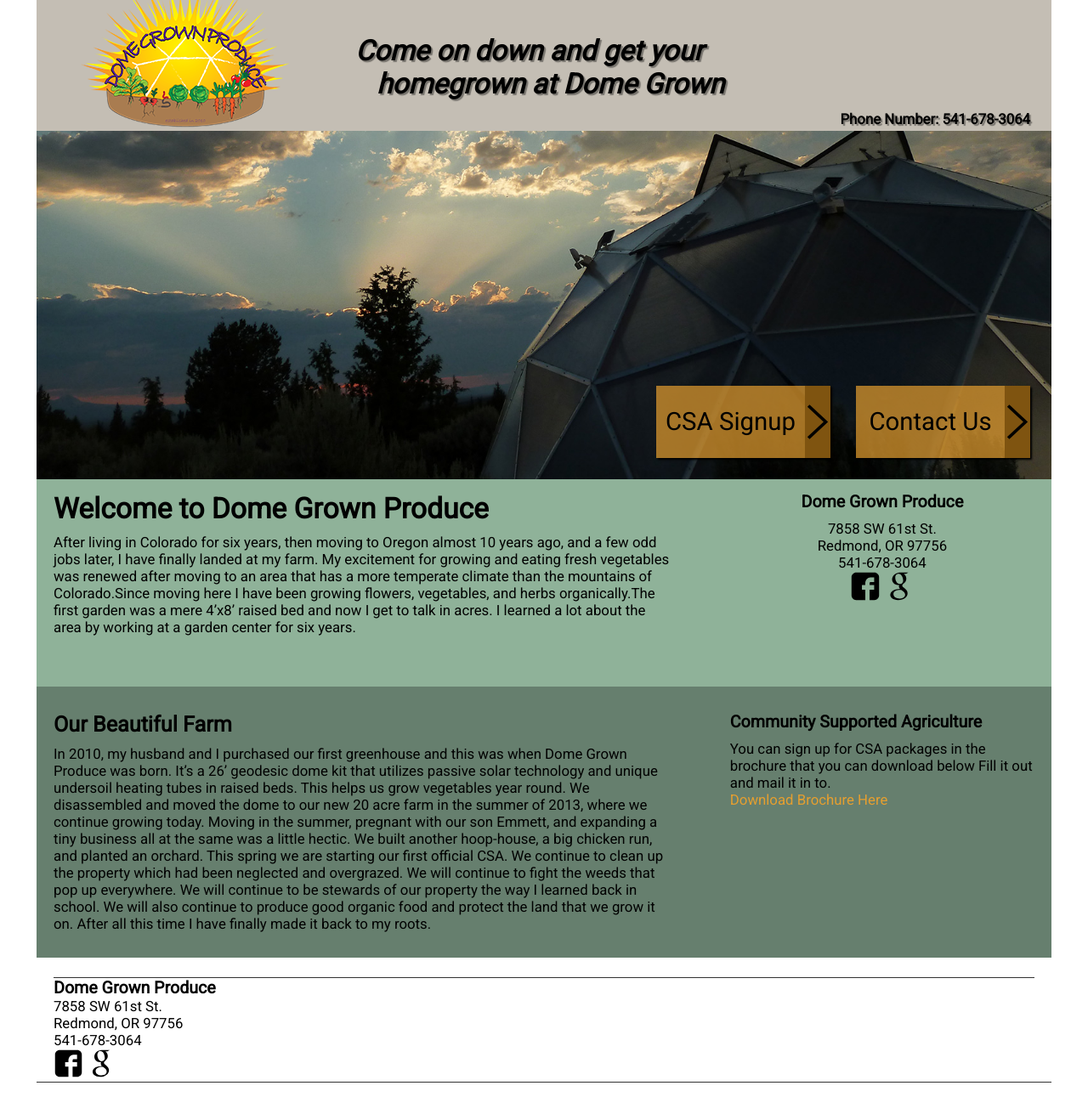
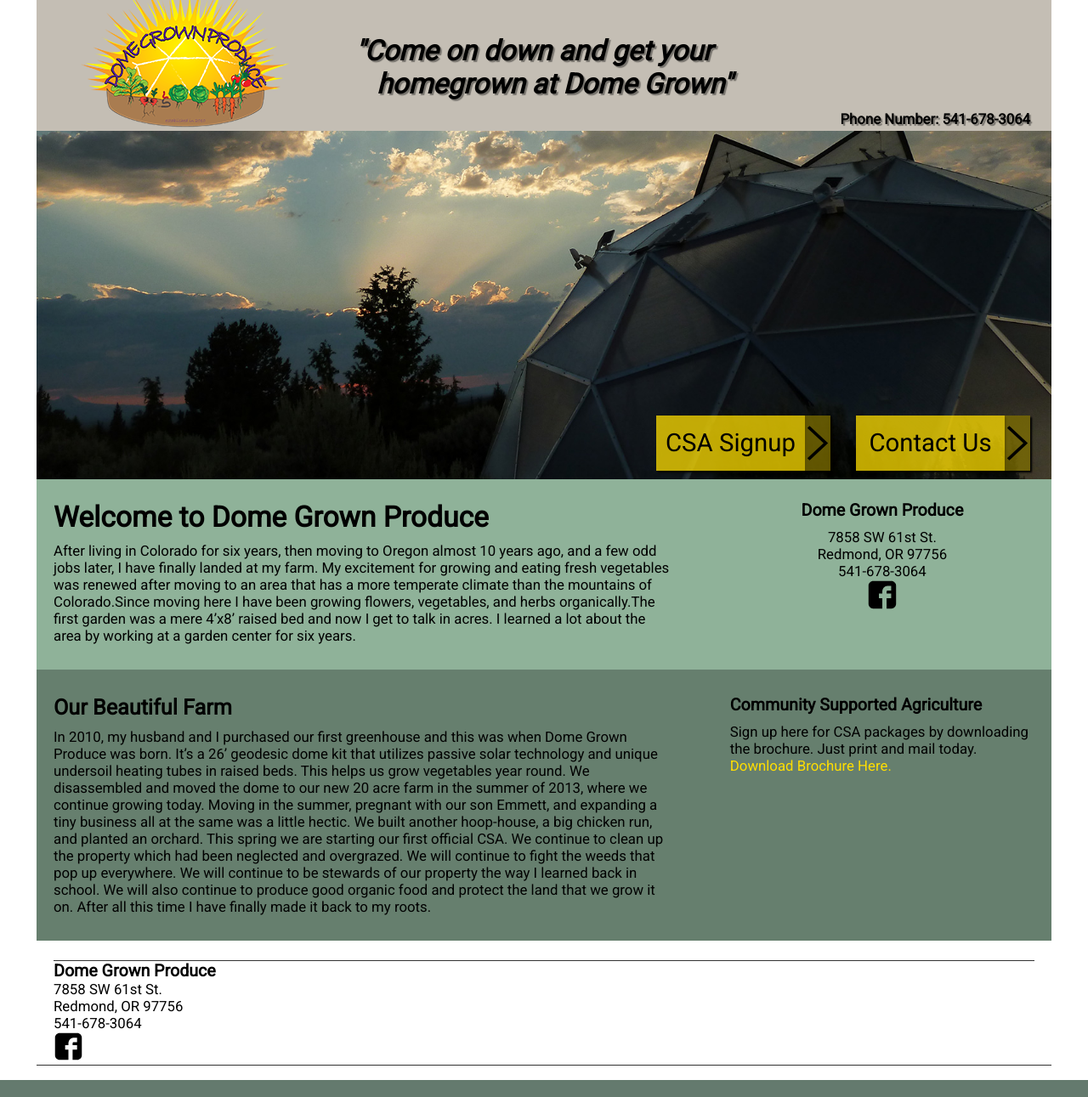
Before and after one commit to Hyperligh/domegrown, a PHP site: page / in a window 1280 px wide. Shown: the whole page at 85% size. Run offline with PHP 8.4, Linux system fonts and the light colour scheme.

Commit message:
Final touches for live index, cta's smaller and changed color/lemon

```diff
--- a/index.html
+++ b/index.html
@@ -18,7 +18,7 @@
 			<div id="top-head">
 				<img class="logo" src="photos/dpg-bend-or-farms-logo-transparent.png" alt="Dome Grown Produce has year round vegetables in Bend, OR">
 				<div id="tagline">
-				<h1>Come on down and get your<br><span> homegrown at Dome Grown</span></h1></div>
+				<h1>"Come on down and get your<br><span> homegrown at Dome Grown"</span></h1></div>
 					<h4>Phone Number: 541-678-3064</h4>
 
 			</div>
@@ -69,7 +69,7 @@
 									<p>Redmond, OR 97756</p>
 									<p>541-678-3064</p>
 									<a href="https://www.facebook.com/domegrown" target="_blank"><img class ="social-icons" src="photos/svg-social-icons/facebook29.svg"></a>
-									<a href="https://plus.google.com/u/0/111212075289834648742/posts" target="_blank"><img class="social-icons" src="photos/svg-social-icons/google29.svg"></a>
+									<!--<a href="https://plus.google.com/u/0/111212075289834648742/posts" target="_blank"><img class="social-icons" src="photos/svg-social-icons/google29.svg"></a>-->
 
 								</div>
 
@@ -89,8 +89,8 @@
 										<div class="right-35 right-row-2 ">
 											<h3 class="center">Community Supported Agriculture</h3>
 												<p>
-													You can sign up for CSA packages in the brochure that you can download below Fill it out and mail it in to.
-													<p><a class="anchor" href="pdf/dome-grown-produce-csa-signup-brochure.pdf" target="_blank">Download Brochure Here</a></p>
+													Sign up here for CSA packages by downloading the brochure. Just print and mail today.
+													<p><a class="anchor" href="pdf/dome-grown-produce-csa-signup-brochure.pdf" target="_blank">Download Brochure Here.</a></p>
 
 												</p>
 										</div>
@@ -107,7 +107,7 @@
 						<p>Redmond, OR 97756</p>
 						<p>541-678-3064</p>
 							<a href="https://www.facebook.com/domegrown" target="_blank"><img class ="footer-social-icons" src="photos/svg-social-icons/facebook29.svg"></a>
-							<a href="https://plus.google.com/u/0/111212075289834648742/posts" target="_blank"><img class="footer-social-icons" src="photos/svg-social-icons/google29.svg"></a>
+							<!--<a href="https://plus.google.com/u/0/111212075289834648742/posts" target="_blank"><img class="footer-social-icons" src="photos/svg-social-icons/google29.svg"></a>-->
 
 
 								<script>
--- a/style/domegrownstyle.css
+++ b/style/domegrownstyle.css
@@ -107,7 +107,7 @@
 #cta {
 	float:right;
 	position: relative;
-	bottom:110px;
+	bottom:75px;
 	right:25px;
 	font-size: 175%;
 	z-index: 100;
@@ -116,10 +116,10 @@
 #cta ul li{
 	list-style-type: none;
 	width:175px;
-	height: 85px;
-	background-color:rgba(229,159,48,0.7);
+	height: 65px;
+	background-color:rgba(255,222,0,0.75);
 	float:right;
-	line-height: 85px;
+	line-height: 65px;
 	text-align: center;
 	box-shadow: 2px 2px 2px black;
 	margin:0px 30px 0px 30px;
@@ -128,18 +128,18 @@
 #cta ul li a {
 	text-decoration: none;
 	display:block;
-	height: 85px;
+	height: 65px;
 	color:black;
 }
 .cta-extension {
-	height:85px;
+	height:65px;
 	width: 30px;
 	position: relative;
 	left:175px;
-	bottom: 85px;
+	bottom: 65px;
 	box-shadow: 2px 2px 2px black;
 	background-image: url(../photos/svg-social-icons/right-arrow.svg);
-	background-color: #7F5410;
+	background-color: rgba(127,111,0,0.75);
 	background-repeat: no-repeat;
 	background-size: 65px 65px;
 	background-position: center;
@@ -193,11 +193,11 @@
 
 .left-row-1, .right-row-1{
 	position: relative;
-	bottom:75px;
+	top:-70px;
 }
 .anchor {
 	text-decoration: none;
-	color:#E59F30;
+	color:#FFDE00;
 }
 .anchor:hover {
 	color:#E5BF42;
```
Also changed, not shown: 2 other files.
